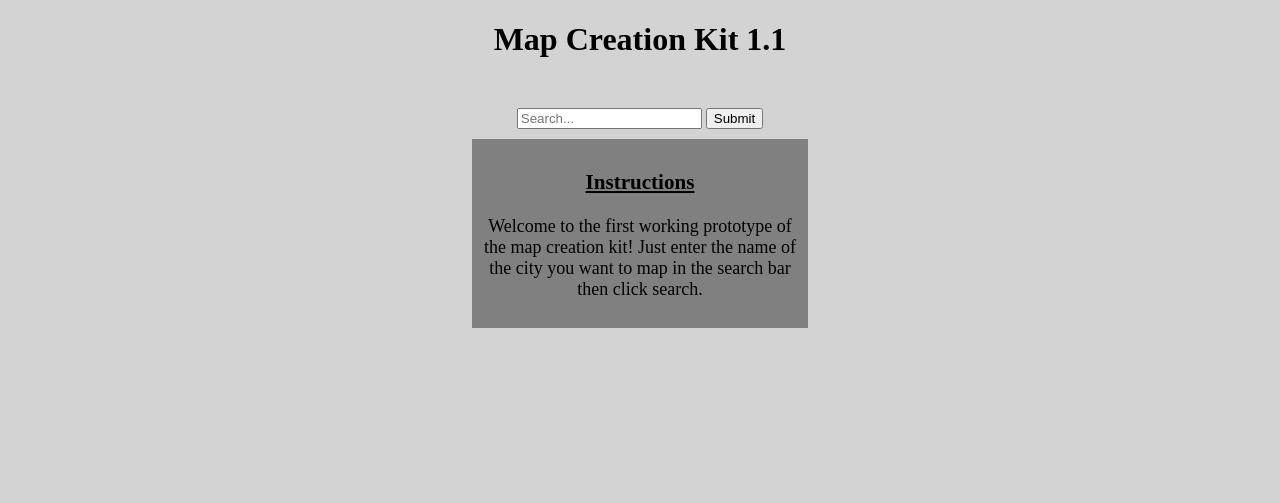
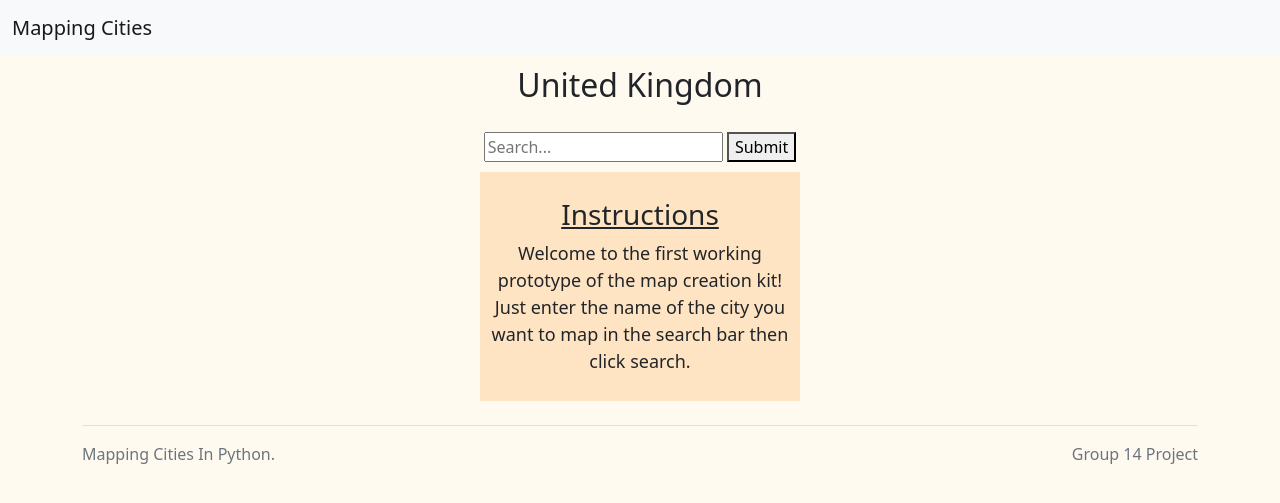
Before and after one commit to LukeYaxley/MappingCities, a Django app: page / in a window 1280 px wide. Shown: the top 503 px of the page. Run offline with Django 4.2, Linux system fonts and the light colour scheme.

Commit message:
Updated view of Home.html with bootstrap NavBar to hold feature buttons.

```diff
--- a/templates/Home.html
+++ b/templates/Home.html
@@ -1,52 +1,72 @@
 <!DOCTYPE html>
-
 <html lang="en">
 <head>
-
-
-    <h1>Map Creation Kit 1.1</h1>
-    <meta charset="UTF-8">
-    <title>Map plotting WebApp</title>
+    <!--Meta Tags -->
+    <meta charset="utf-8">
+    <meta name="viewport" content="width=device-width, initial-scale=1, shrink-to-fit=no">
+    <!--Bootstrap CSS -->
+    <link href="https://cdn.jsdelivr.net/npm/bootstrap@5.1.3/dist/css/bootstrap.min.css" rel="stylesheet"
+          integrity="sha384-1BmE4kWBq78iYhFldvKuhfTAU6auU8tT94WrHftjDbrCEXSU1oBoqyl2QvZ6jIW3" crossorigin="anonymous">
+    <title>Mapping Home</title>
     <style>
-        h1 {
-        text-align: center}
+        h2 {
+            padding: 10px;
+            text-align:center}
 
         #Search{
             padding: 10px;
             display: block;
             text-align:center;
-  }
+        }
         .Documentation{
             padding: 10px;
             display: block;
             text-align: center;
-            background: gray;
+            background: bisque;
             font-size: large;
             width:25%;
             margin: auto;
         }
         body{
-            background: lightgrey;
+            background: floralwhite;
         }
         .docheader{
               text-decoration: underline;
+        }
 
-        }
+
     </style>
-
 </head>
 <body>
-
-        <form id = Search action="{% url 'search_results' %}" method="get">
-            {% csrf_token %}
-            <br>
-          <input name="name" type="text" placeholder="Search...">
-
-            <button type="submit">Submit</button>
-        </form>
-<div class = "Documentation">
-    <p><h3 class = "docheader">Instructions</h3>
-        Welcome to the first working prototype of the map creation kit! Just enter the name of the city you want to map in the search bar then click search.</p>
+<nav class="navbar navbar-expand-lg navbar-light bg-light">
+    <div class="container-fluid">
+        <a class="navbar-brand">Mapping Cities</a>
+        <button class="navbar-toggler" type="button" data-bs-toggle="collapse" data-bs-target="#navbarSupportedContent"
+                aria-controls="navbarSupportedContent" aria-expanded="false" aria-label="Toggle navigation">
+            <span class="navbar-toggler-icon"></span>
+        </button>
     </div>
+</nav>
+<div>
+    <h2>United Kingdom</h2>
+    <form id=Search action="{% url 'search_results' %}" method="get">
+        {% csrf_token %}
+        <input name="name" type="text" placeholder="Search...">
+        <button type="submit" id="searchbtn">Submit</button>
+    </form>
+    <div class="Documentation">
+        <p>
+        <h3 class="docheader">Instructions</h3>
+        Welcome to the first working prototype of the map creation kit! Just enter the name of the city you want to map
+        in the search bar then click search.</p>
+    </div>
+</div>
+<!-- Footer -->
+<div class="container">
+    <footer class="d-flex flex-wrap justify-content-between align-items-center py-3 my-4 border-top">
+        <span class="text-muted">Mapping Cities In Python.</span>
+        <span class="text-center text-muted">Group 14 Project</span>
+    </footer>
+</div>
 </body>
 </html>
```
